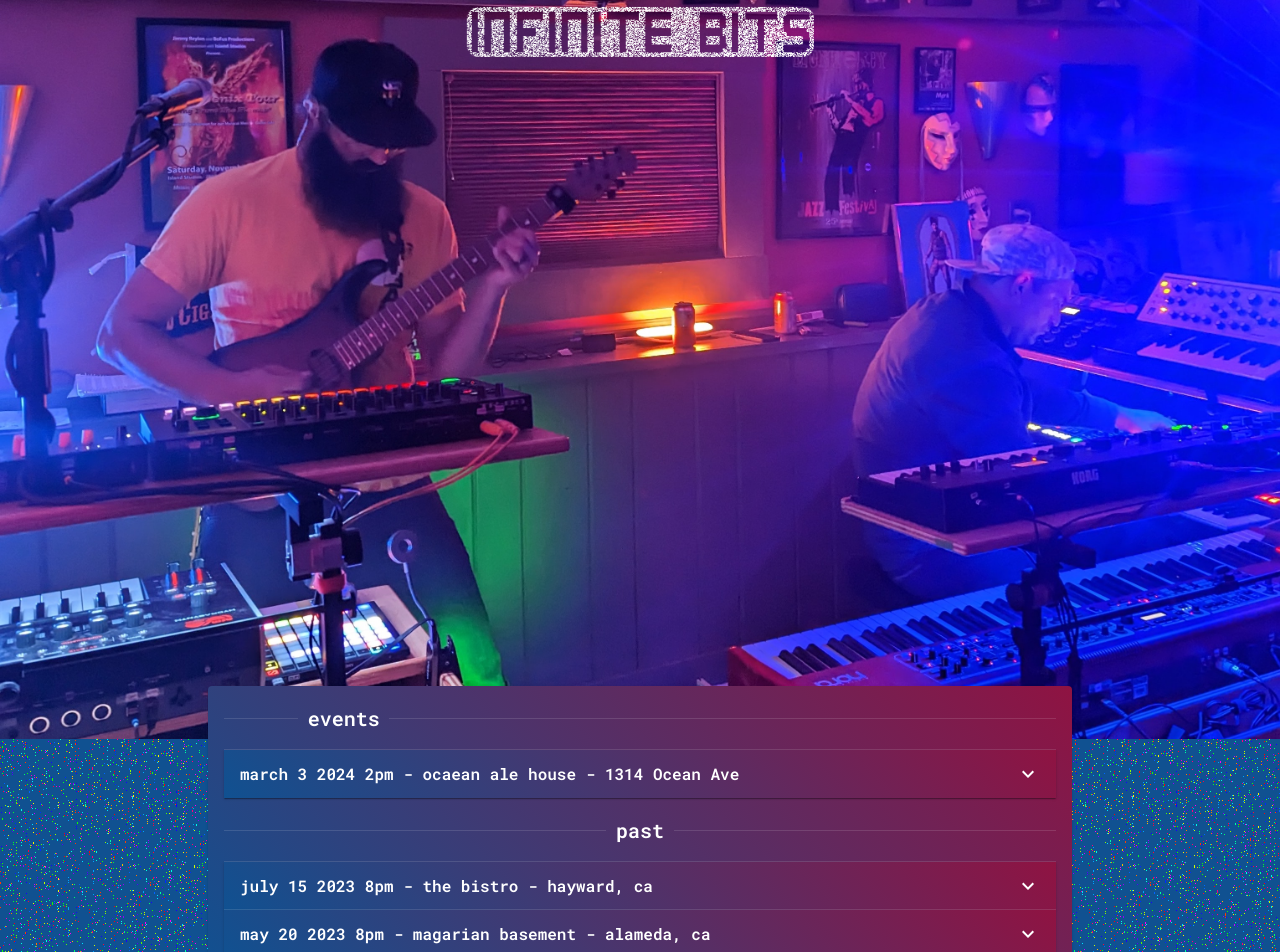
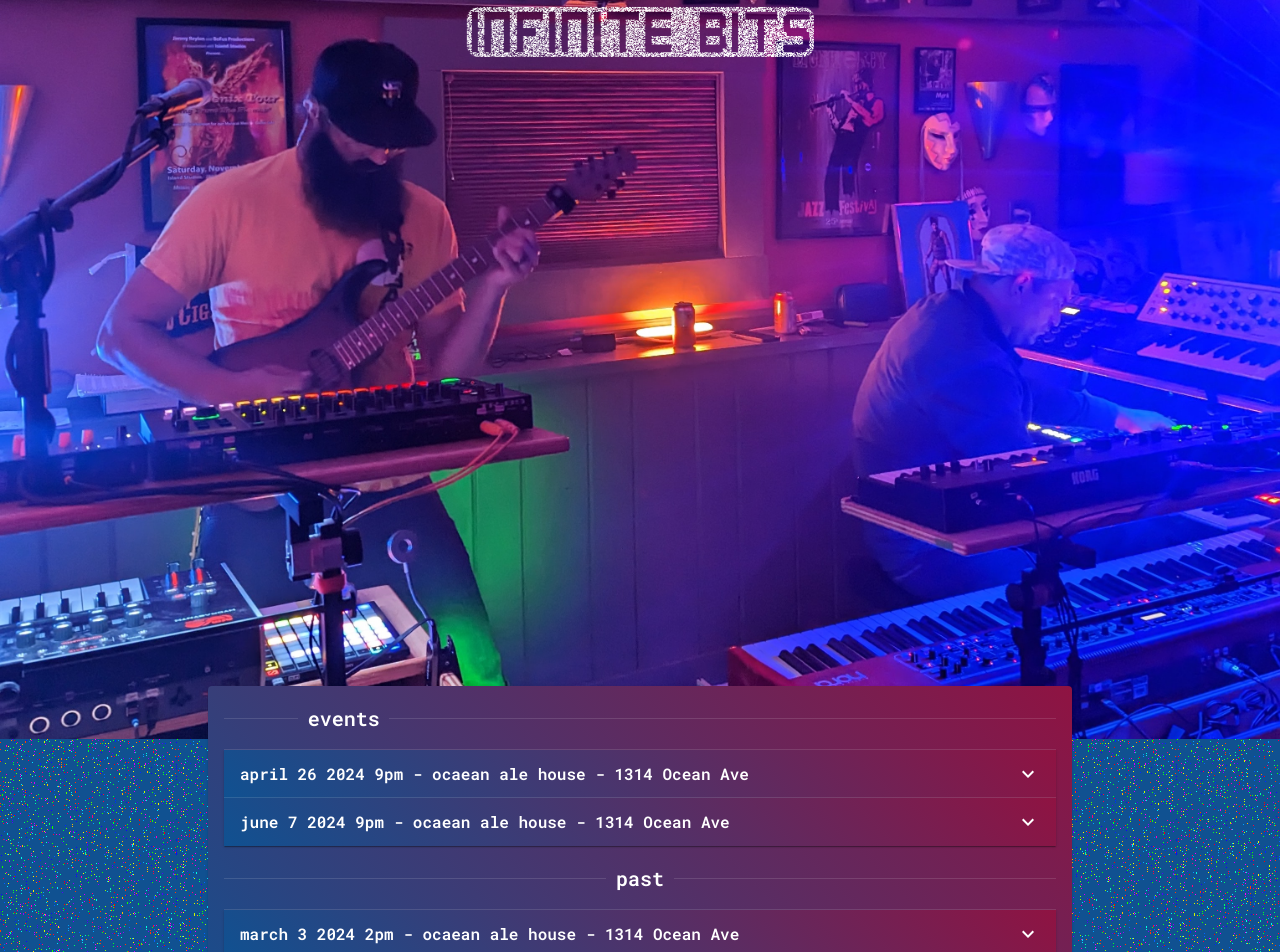
Before and after one commit to chris-albert/infinitebitsband.com, a Next.js app: page /events in a window 1280 px wide. Shown: the top 952 px of the page. Built offline with nearby package versions, Linux system fonts and the light colour scheme.

Commit message:
new shows

```diff
--- a/pages/events.tsx
+++ b/pages/events.tsx
@@ -18,7 +18,22 @@ const Events: React.FC<EventsProps> = ({}) => {
         </Divider>
         {/*<Divider sx={{mb: 2}}/>*/}
         <Event
-          date='march 3 2024 2pm'
+          date='april 26 2024 9pm'
+          venue='ocaean ale house'
+          location='1314 Ocean Ave'
+        >
+          <Box sx={{mb: 2}}>
+            <Link href="https://oceanalehouse.com/">oceanalehouse.com</Link>
+          </Box>
+          <Box>
+            <iframe
+              src="https://www.google.com/maps/embed?pb=!1m14!1m8!1m3!1d12623.222602770975!2d-122.4567663!3d37.7242395!3m2!1i1024!2i768!4f13.1!3m3!1m2!1s0x808f7dd2928536ff%3A0xcd07c83f8c7aef04!2sOcean%20Ale%20House!5e0!3m2!1sen!2sus!4v1709077929486!5m2!1sen!2sus"
+              width="600" height="450" loading="lazy"
+              referrerPolicy="no-referrer-when-downgrade"></iframe>
+          </Box>
+        </Event>
+        <Event
+          date='june 7 2024 9pm'
           venue='ocaean ale house'
           location='1314 Ocean Ave'
         >
@@ -37,6 +52,21 @@ const Events: React.FC<EventsProps> = ({}) => {
             past
           </Typography>
         </Divider>
+        <Event
+          date='march 3 2024 2pm'
+          venue='ocaean ale house'
+          location='1314 Ocean Ave'
+        >
+          <Box sx={{mb: 2}}>
+            <Link href="https://oceanalehouse.com/">oceanalehouse.com</Link>
+          </Box>
+          <Box>
+            <iframe
+              src="https://www.google.com/maps/embed?pb=!1m14!1m8!1m3!1d12623.222602770975!2d-122.4567663!3d37.7242395!3m2!1i1024!2i768!4f13.1!3m3!1m2!1s0x808f7dd2928536ff%3A0xcd07c83f8c7aef04!2sOcean%20Ale%20House!5e0!3m2!1sen!2sus!4v1709077929486!5m2!1sen!2sus"
+              width="600" height="450" loading="lazy"
+              referrerPolicy="no-referrer-when-downgrade"></iframe>
+          </Box>
+        </Event>
         <Event
           date='july 15 2023 8pm'
           venue='the bistro'
```
